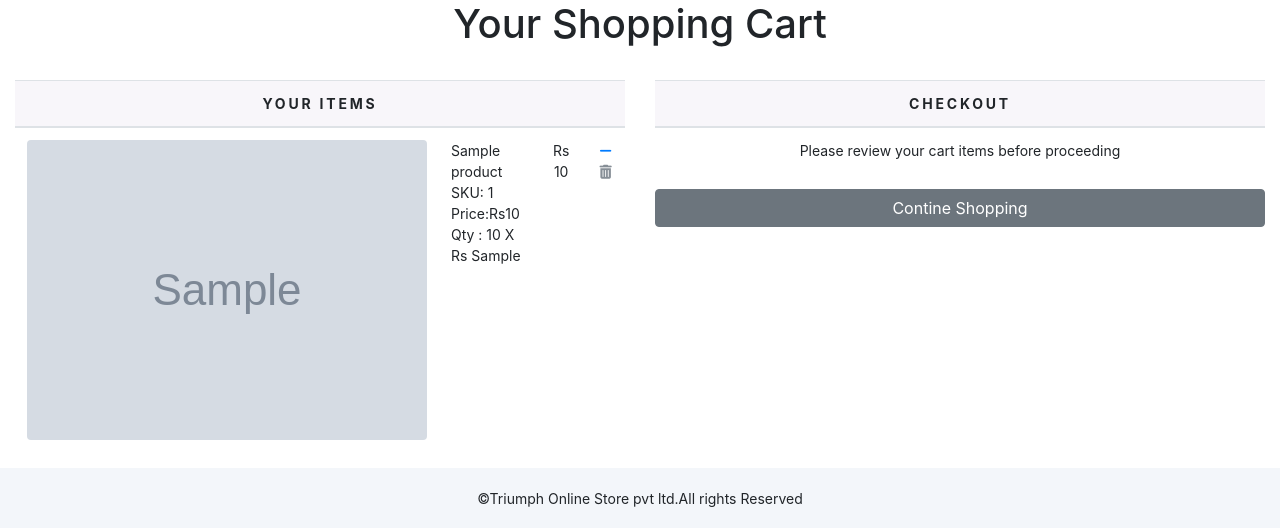
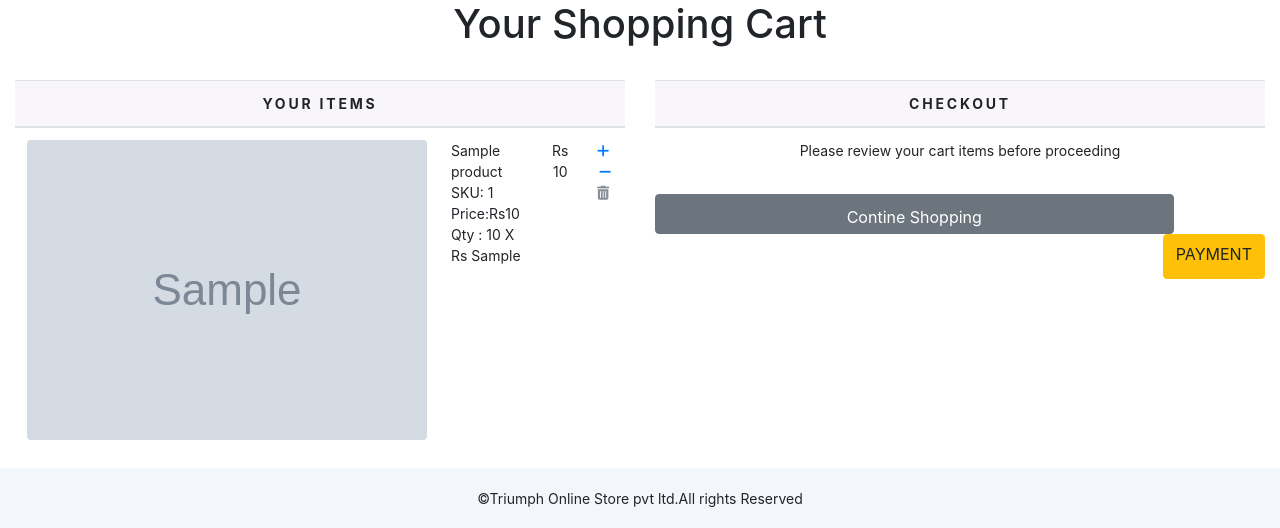
Before and after one commit to Raveendran-tr/Ecommerce, a Django app: template ecommerceproject/templates/cart.html in a window 1280 px wide. Shown: the part 341-869 px from the top of the page. Run offline with Django 4.2, Linux system fonts and the light colour scheme; the template is opened without the code that fills it: most values are stand-ins (such as "Sample title", 1, 10 or a date in 2020); grey boxes marked "Sample" are stand-in pictures; some libraries are stand-ins or nearby versions.

Commit message:
first commit

```diff
--- a/ecommerceproject/static/css/custom.css
+++ b/ecommerceproject/static/css/custom.css
@@ -12,6 +12,7 @@ text-transform:uppercase;
 .body{
 
     font-family: 'Merriweather' , serif;
+    min-height:100vh;
 }
 .my_footer p{
     padding-top:20px;
@@ -94,8 +95,11 @@ text-decoration:none;
 }
 .custom_icon{
 text-decoration:none;
-color:#868e96 !important
+color:#868e96 !important;
 }
 .my_custom_button{
 margin-top:5px;
 }
+
+
+.html{height:100%;}
--- a/ecommerceproject/templates/base.html
+++ b/ecommerceproject/templates/base.html
@@ -11,6 +11,7 @@
     <link href="https://fonts.googleapis.com/css2?family=Merriweather&display=swap" rel="stylesheet">
      <link href="{% static 'css/bootstrap.min.css' %}" rel="stylesheet">
     <script src="https://kit.fontawesome.com/a076d05399.js"></script>
+    <script src="https://kit.fontawesome.com/9b6891a0d9.js" crossorigin="anonymous"></script>
     <meta name="description" content="{% block metadescription %} {% endblock %}">
 
     <title>{% block titile%}{% endblock %}</title>
--- a/ecommerceproject/templates/cart.html
+++ b/ecommerceproject/templates/cart.html
@@ -15,12 +15,12 @@ Cart-Triumph Stores
   <div>
   <div class="text-center">
     <br>
-    <h1 class="text-center my-title">
+    <h1 class="text-center my-title" style="min-height:100%;height:100vh;display:flex;flex-direction:column">
       Your Cart is empty
     </h1>
     <br>
     <p class="text-center">
-      choose any product<a href="{% url 'shop:allProCat'%}"></a>
+      <a href="{% url 'shop:allProCat' %}">choose any product to the bucketlist by clicking here</a>
     </p>
   </div>
 </div>
@@ -60,14 +60,15 @@ Cart-Triumph Stores
             </td>
             {% if cart_item.quantity < cart_item.product.stock %}
             <td>
-              <a href="{% url 'cart:add_cart' cart_item.product.id %}"><i class="custom_icon" ></i></a>
+              <a href="{% url 'cart:add_cart' cart_item.product.id %}"><i class="fa fa-plus custom-icon"></i></a>
              &nbsp;<a href="{% url 'cart:cart_remove' cart_item.product.id %}"><i class="fa fa-minus custom-icon"> </i> </a>
-              &nbsp;<a href=""class="custom_icon"><i class="fa fa-trash custom_icon"> </i> </a>
+              &nbsp;<a href="{% url 'cart:cart_remove' cart_item.product.id %}"><i class="fa fa-trash custom_icon"> </i> </a>
             </td>
             {% else %}
             <td>
-               &nbsp;<a href="{% url 'cart:cart_remove' cart_item.product.id %}" class="custom-icon"><i class="fa fa-minus custom-icon"> </i> </a>
-              &nbsp;<a href=""class="custom-icon"><i class="fa fa-trash custom_icon"> </i> </a>
+                <a href="{% url 'cart:add_cart' cart_item.product.id %}"><i class="fa fa-plus custom-icon"></i></a>
+              &nbsp;<a href="{% url 'cart:cart_remove' cart_item.product.id %}"><i class="fa fa-minus custom-icon"> </i> </a>
+              <a href="{% url 'cart:cart_remove' cart_item.product.id %}"><i class="fa fa-trash custom_icon"> </i> </a>
             {% endif %}
           </td>
         </tr>
@@ -99,7 +100,10 @@ Cart-Triumph Stores
       </tbody>
     </table>
     <div class="mx-auto">
-      <a href="{% url 'shop:allProCat'%}" class="btn btn-secondary btn-block my_custom_button">Contine Shopping</a>
+
+      <div><a href="{% url 'shop:allProCat'%}" class="btn btn-secondary btn-block my_custom_button" style="float:left;width:85%;padding-bottom:4px;padding-top:10px;">Contine Shopping</a></div>
+      <div><a class="btn btn-warning" href="{% url 'shop:allProCat'%}" style="float:right;padding-top:7px;text-align:center;padding-bottom:12px;">PAYMENT</a></div>
+
     </div>
 
     {% endif %}
--- a/ecommerceproject/templates/footer.html
+++ b/ecommerceproject/templates/footer.html
@@ -1,3 +1,3 @@
-<div class="footer navbar-fixed-bottom my_footer">
+<div class="footer navbar-fixed-bottom my_footer" style="margin-top:auto">
     <p class="text-center">&copy;Triumph Online Store pvt ltd.All rights Reserved</p>
 </div>
--- a/ecommerceproject/templates/navbar.html
+++ b/ecommerceproject/templates/navbar.html
@@ -7,7 +7,7 @@
     <div class="collapse navbar-collapse" id="navbarSupportedContent">
       <ul class="navbar-nav me-auto mb-2 mb-lg-0">
         <li class="nav-item">
-          <a class="nav-link active" aria-current="page" href="#">Home</a>
+          <a class="nav-link active" aria-current="page" href="{% url 'shop:allProCat' %}">Home</a>
         </li>
 
         <li class="nav-item dropdown" {% if 'shop' in request.path %} Active {% endif %}>
--- a/ecommerceproject/templates/product.html
+++ b/ecommerceproject/templates/product.html
@@ -15,7 +15,7 @@
 {% block content %}
 <div row class="row my_product_row_class">
   <div class="mx-auto">
-    <p><a href="{% url 'shop:allProCat' %}">Home</a> | <a href="{{product.category.get_url}}"style="width:100px">{{product.category}}</a> | {{product.name}}</p>
+    <p><a href="{% url 'shop:allProCat'%}">Home</a> | <a href="{{product.category.get_url}}"style="width:100px">{{product.category}}</a> | {{product.name}}</p>
   </div>
 </div>
 <div class="container">
```
Also changed, not shown: ecommerceproject/templates/search.html (+5 -3 lines), ecommerceproject/db.sqlite3.
